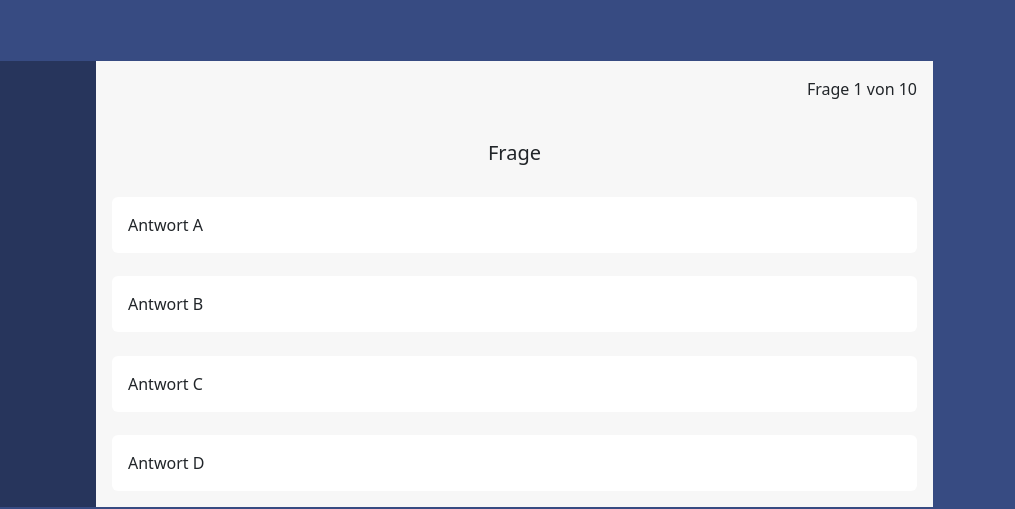
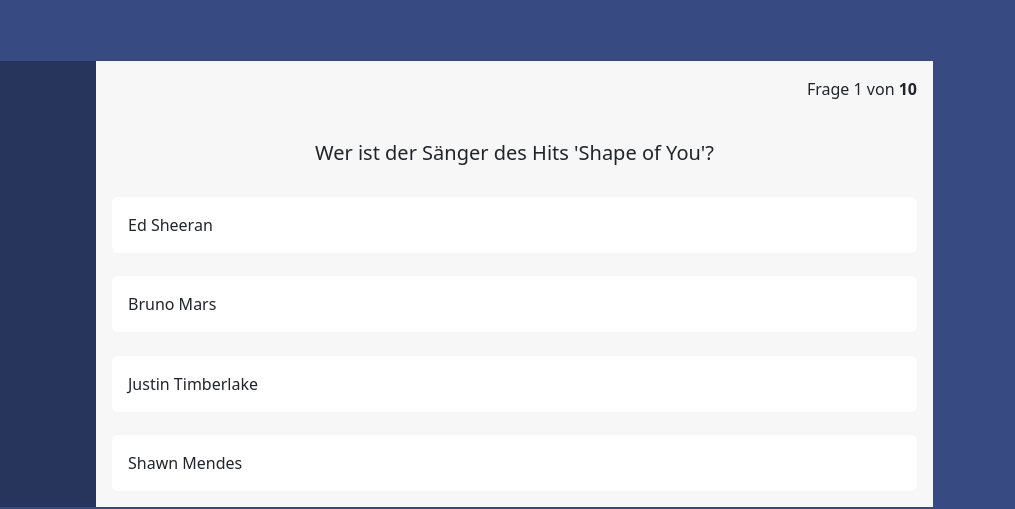
Before and after one commit to debuggingLizard/quizapp, a plain HTML site: page index.html in a window 1280 px wide. Shown: the part 320-829 px from the top of the page, 265-1280 px from the left. Drawn offline with nearby package versions, Linux system fonts and the light colour scheme.

Commit message:
added functionality

```diff
--- a/index.html
+++ b/index.html
@@ -11,10 +11,12 @@
     <script src="https://cdn.jsdelivr.net/npm/bootstrap@5.3.3/dist/js/bootstrap.bundle.min.js"></script>
 
     <link rel="stylesheet" href="style.css">
+
+    <script src="questions.js"></script>
     <script src="script.js"></script>
 </head>
 
-<body>
+<body onload="init()">
     <nav class="navbar bg-body-tertiary">
         <div class="container-fluid">
             <span class="navbar-brand mb-0 h1">QuizApp</span>
@@ -56,33 +58,32 @@
                 </div>
                 <div class="col-md-9">
                     <div class="card-body">
-                        <p class="card-text text-end">Frage 1 von 10</p>
-                        <h5 class="card-title text-center">Frage</h5>
-                        <div class="card bg-white">
-                            <div class="card-body">
+                        <p class="card-text text-end">Frage 1 von <b id="total-questions-count">0</b></p>
+                        <h5 class="card-title text-center" id="question">Frage</h5>
+                        <div class="card quiz-answer-card" onclick="answer('answer_1')">
+                            <div class="card-body" id="answer_1">
                                 Antwort A
                             </div>
                         </div>
-                        <div class="card bg-white">
-                            <div class="card-body">
+                        <div class="card quiz-answer-card">
+                            <div class="card-body" id="answer_2" onclick="answer('answer_2')">
                                 Antwort B
                             </div>
                         </div>
-                        <div class="card bg-white">
-                            <div class="card-body">
+                        <div class="card quiz-answer-card">
+                            <div class="card-body" id="answer_3" onclick="answer('answer_3')">
                                 Antwort C
                             </div>
                         </div>
-                        <div class="card bg-white">
-                            <div class="card-body">
+                        <div class="card quiz-answer-card">
+                            <div class="card-body" id="answer_4" onclick="answer('answer_4')">
                                 Antwort D
                             </div>
                         </div>
                     </div>
 
                     <div class="buttons-navigation">
-                        <button class="btn btn-primary fw-semibold"><</button>
-                        <button class="btn btn-primary fw-semibold">></button>
+                        <button class="btn btn-primary fw-semibold" id="next-button" disabled>></button>
                     </div>
                 </div>
             </div>
--- /dev/null
+++ b/questions.js
@@ -0,0 +1,82 @@
+let questions = [
+    {
+        "question": "Wer ist der Sänger des Hits 'Shape of You'?",
+        "answer_1": "Ed Sheeran",
+        "answer_2": "Bruno Mars",
+        "answer_3": "Justin Timberlake",
+        "answer_4": "Shawn Mendes",
+        "right_answer": 1
+    },
+    {
+        "question": "Welche Band hat das Album 'Abbey Road' veröffentlicht?",
+        "answer_1": "Pink Floyd",
+        "answer_2": "The Rolling Stones",
+        "answer_3": "The Beatles",
+        "answer_4": "Led Zeppelin",
+        "right_answer": 3
+    },
+    {
+        "question": "Wer spielte die Hauptrolle in dem Film 'Titanic'?",
+        "answer_1": "Brad Pitt",
+        "answer_2": "Leonardo DiCaprio",
+        "answer_3": "Tom Cruise",
+        "answer_4": "Johnny Depp",
+        "right_answer": 2
+    },
+    {
+        "question": "Welche Sängerin ist bekannt für den Song 'Bad Romance'?",
+        "answer_1": "Katy Perry",
+        "answer_2": "Lady Gaga",
+        "answer_3": "Adele",
+        "answer_4": "Rihanna",
+        "right_answer": 2
+    },
+    {
+        "question": "Wer ist der Schöpfer der Serie 'Game of Thrones'?",
+        "answer_1": "George R.R. Martin",
+        "answer_2": "J.K. Rowling",
+        "answer_3": "Stephen King",
+        "answer_4": "J.R.R. Tolkien",
+        "right_answer": 1
+    },
+    {
+        "question": "Welche Band ist bekannt für den Song 'Bohemian Rhapsody'?",
+        "answer_1": "The Kinks",
+        "answer_2": "The Who",
+        "answer_3": "The Doors",
+        "answer_4": "Queen",
+        "right_answer": 4
+    },
+    {
+        "question": "Wer spielte die Rolle des 'Iron Man' im Marvel Cinematic Universe?",
+        "answer_1": "Chris Hemsworth",
+        "answer_2": "Chris Evans",
+        "answer_3": "Robert Downey Jr.",
+        "answer_4": "Mark Ruffalo",
+        "right_answer": 3
+    },
+    {
+        "question": "Welche Sängerin ist bekannt für den Song 'Hello'?",
+        "answer_1": "Adele",
+        "answer_2": "Beyoncé",
+        "answer_3": "Taylor Swift",
+        "answer_4": "Selena Gomez",
+        "right_answer": 1
+    },
+    {
+        "question": "Wer ist der Regisseur des Films 'Inception'?",
+        "answer_1": "Steven Spielberg",
+        "answer_2": "Christopher Nolan",
+        "answer_3": "James Cameron",
+        "answer_4": "Quentin Tarantino",
+        "right_answer": 2
+    },
+    {
+        "question": "Welche Band hat den Song 'Hotel California' veröffentlicht?",
+        "answer_1": "The Eagles",
+        "answer_2": "Fleetwood Mac",
+        "answer_3": "The Beach Boys",
+        "answer_4": "The Doors",
+        "right_answer": 1
+    }
+];
--- a/script.js
+++ b/script.js
@@ -0,0 +1,36 @@
+let currentQuestion = 0;
+
+function init() {
+    renderQuestionCount()
+    showQuestion()
+}
+
+function renderQuestionCount() {
+    document.getElementById('total-questions-count').innerText = questions.length;
+
+}
+
+function showQuestion() {
+    let question = questions[currentQuestion];
+    document.getElementById('question').innerText = question['question'];
+    document.getElementById('answer_1').innerText = question['answer_1'];
+    document.getElementById('answer_2').innerText = question['answer_2'];
+    document.getElementById('answer_3').innerText = question['answer_3'];
+    document.getElementById('answer_4').innerText = question['answer_4'];
+}
+
+function answer(selection) {
+    let question = questions[currentQuestion];
+    let selectedQuestionNumber = selection.slice(-1);
+
+    let idRightAnswer = "answer_" + question['right_answer'];
+
+    if (selectedQuestionNumber == question['right_answer']) {
+        document.getElementById(selection).parentNode.classList.add('question-correct');
+    } else {
+        document.getElementById(selection).parentNode.classList.add('question-false');
+        document.getElementById(idRightAnswer).parentNode.classList.add('question-correct');
+    }
+
+    document.getElementById('next-button').disabled = false;
+}
--- a/style.css
+++ b/style.css
@@ -69,7 +69,7 @@
     position: relative;
     bottom: -8px;
     display: flex;
-    justify-content: space-between;
+    justify-content: flex-end;
 }
 
 .buttons-navigation .btn {
@@ -82,6 +82,26 @@
     align-self: center;
 }
 
+.quiz-answer-card {
+    background-color: var(--bs-white);
+}
+
+.quiz-answer-card:hover {
+    cursor: pointer;
+    background-color: #0d6dfda1;
+    color: var(--bs-white);
+}
+
+.question-correct {
+    background-color: #4dbf19 !important;
+    color: var(--bs-white);
+}
+
+.question-false {
+    background-color: #f91818 !important;
+    color: var(--bs-white);
+}
+
 /* colors */
 /* sidebar quizcard: #27355c */
 /* trophy: #1f475e */
```
